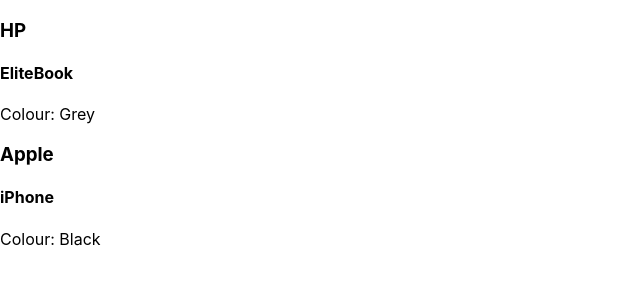
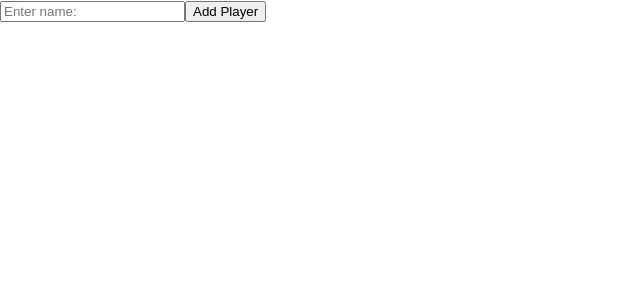
Before and after one commit to samfbthornton/react2, a React (Create React App) app: page / in a window 1280 px wide. Shown: the top 300 px of the page, without its empty margins (0-640 px from the left). Built offline with nearby package versions, Linux system fonts and the light colour scheme.

Commit message:
new exercises

```diff
--- a/src/App.js
+++ b/src/App.js
@@ -6,7 +6,9 @@
 import CustomerDetails from './Components/CustomerDetails';
 import Clock from './Components/Clock';
 import Car from './Components/Car';
-import ProductTable from './Components/ProductTable';
+import ProductTable from './ProductTable/ProductTable';
+import SearchProduct from './ProductTable/SearchProduct';
+import Game from './GameRoom/Game';
 
 function App() {
   return (
@@ -22,8 +24,9 @@
     <Clock/>
     <br/>
     <Car/>
-    <br/> */}
-    <ProductTable/>
+    <br/>
+    <ProductTable/> */}
+    <Game/>
     </>
   );
 }
--- a/src/Components/ProductTable.jsx
+++ /dev/null
@@ -1,17 +0,0 @@
-import { useState } from "react";
-import Product from "./Product";
-import Products from "./Products.json";
-
-const ProductTable = () => {
-    console.log("Products: ", Products);
-    return (
-        <>
-            {
-            // Products.map(product => <Product key={product.brand + " : " + product.colour} {...product}/>)
-            Products.map(({brand, nm, colour}) => <Product key={brand + " : " + colour} brand={brand} nm={nm} colour={colour}/>)
-            }
-        </>
-    )
-}
-
-export default ProductTable;
--- /dev/null
+++ b/src/GameRoom/AddGamers.jsx
@@ -0,0 +1,14 @@
+const AddGamers = ({ newGamer, submitHandler, handleAdd }) =>
+    <form onSubmit={submitHandler}>
+        <input type="text"
+            onChange={newGamer}
+            placeholder="Enter name:"
+        />
+        <button type="button"
+            onClick={handleAdd}
+        >
+            Add Player
+        </button>
+    </form>
+
+export default AddGamers;
--- /dev/null
+++ b/src/GameRoom/Game.jsx
@@ -0,0 +1,22 @@
+import { useState } from "react";
+import AddGamers from "./AddGamers";
+import GameRoom from "./GameRoom";
+
+const Game = () => {
+    const [gamerName, setGamerName] = useState("");
+    const [gamers, setGamers] = useState([]);
+
+const newGamer = ({target}) =>
+    setGamerName(target.value);
+const submitForm = (e) => e.preventDefault();
+const handleAdd = () => setGamers(gamers => [...gamers, gamerName]);
+
+
+return(
+    <>
+    <AddGamers newGamer={newGamer} submitHandler={submitForm} handleAdd={handleAdd}/>
+    <GameRoom gamers={gamers}/>
+    </>
+);
+}
+export default Game;
--- /dev/null
+++ b/src/GameRoom/GameRoom.jsx
@@ -0,0 +1,15 @@
+const GameRoom = ({gamers}) => {
+    const Display = ({gamerName}) => <li> {gamerName} </li>
+
+    return (
+        <ul className="previousSearch">
+            {gamers.map((gamerName, i) => (
+                <Display
+                    gamerName={gamerName}
+                    key={i}
+                    />
+            ))}
+        </ul>
+    );
+}
+export default GameRoom;
--- /dev/null
+++ b/src/ProductTable/ProductTable.jsx
@@ -0,0 +1,23 @@
+import { useState } from "react";
+import Products from "./Products.json";
+import SearchProduct from "./SearchProduct";
+
+const ProductTable = () => {
+    console.log("Products: ", Products);
+    const [filter, setFilter] = useState("");
+    return (
+        <>
+       <SearchProduct result={filter} setResult={setFilter}/>
+            {
+                Products.filter(({nm}) => nm.toLocaleLowerCase().startsWith(filter.toLocaleLowerCase()))
+                .map(({nm}) => <p key={nm}>{nm}</p>)
+            }
+            {/* {
+            Products.map(product => <Product key={product.brand + " : " + product.colour} {...product}/>)
+            Products.map(({brand, nm, colour}) => <Product key={brand + " : " + colour} brand={brand} nm={nm} colour={colour}/>)
+            } */}
+        </>
+    )
+}
+
+export default ProductTable;
--- /dev/null
+++ b/src/ProductTable/SearchProduct.jsx
@@ -0,0 +1,12 @@
+const SearchProduct = ({result, setResult}) => {
+    return (
+        <>
+            <label>
+                Search:
+                <input onChange={e => setResult(e.target.value)} value={result} />
+            </label>
+        </>
+    );
+}
+
+export default SearchProduct;
```
Also changed, not shown: src/ProductTable/Product.jsx (renamed from src/Components/Product.jsx), src/ProductTable/Products.json (renamed from src/Components/Products.json).
